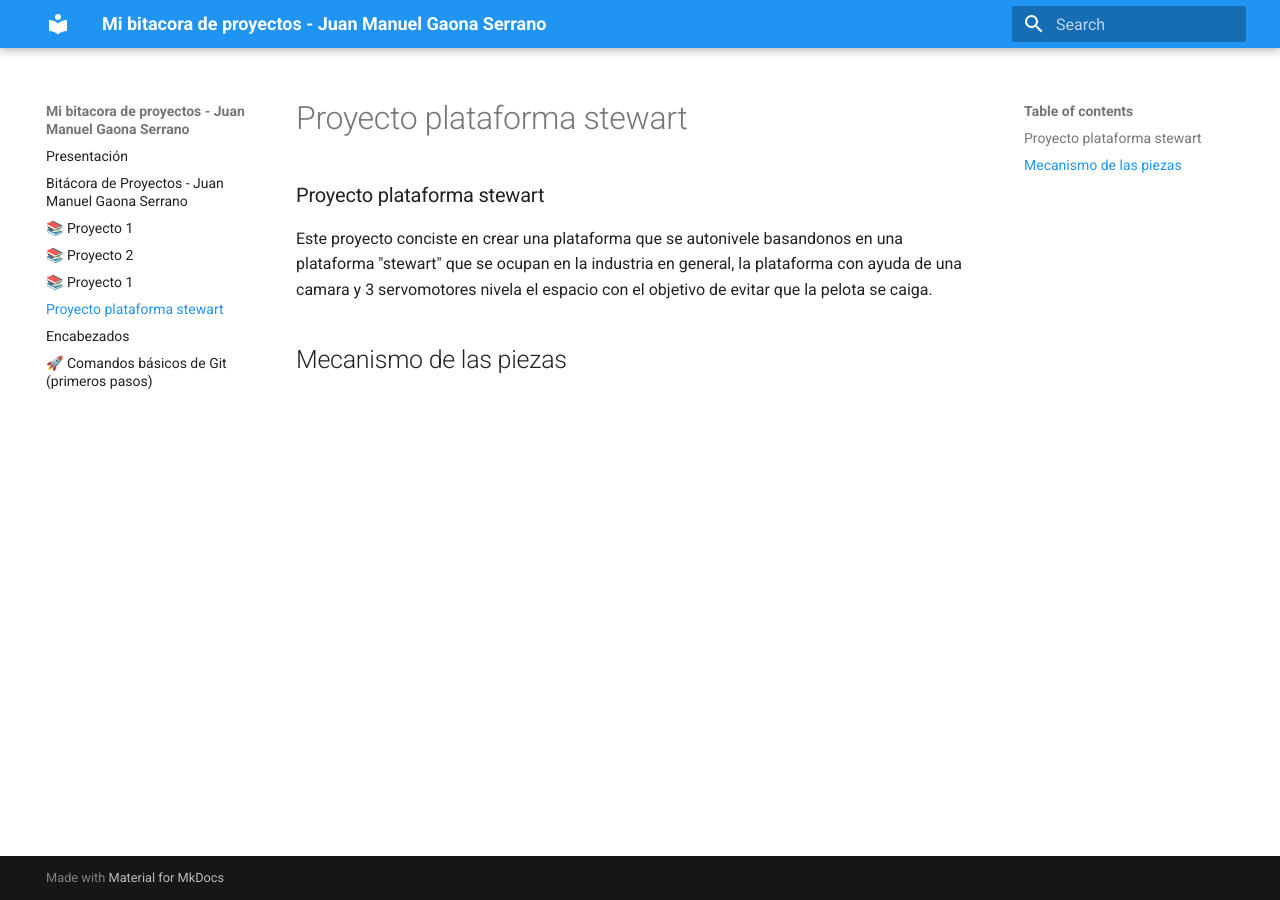
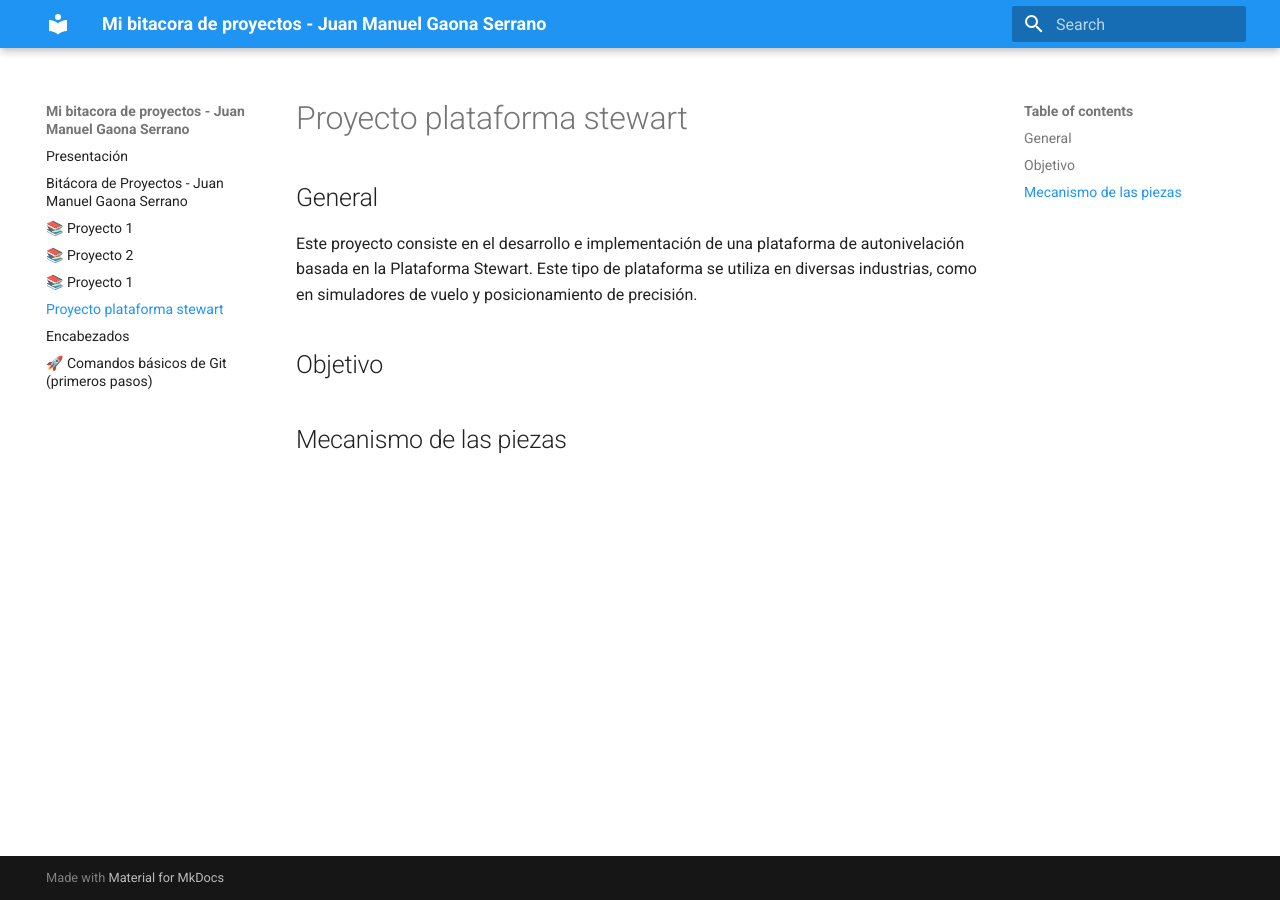
Before and after one commit to juangaona712-ship-it/Bit-cora-JMGS, an MkDocs documentation site: the page built from docs/Proyecto plataforma stewart.md, in a window 1280 px wide. Built offline with MkDocs 1.6.1 and Material for MkDocs 9.7.7, drawn with Linux system fonts in a browser that asks for light colours.

Commit message:
Revise Proyecto plataforma stewart documentation
Updated project description for clarity and structure.

```diff
--- a/docs/Proyecto plataforma stewart.md
+++ b/docs/Proyecto plataforma stewart.md
@@ -1,3 +1,5 @@
-###Proyecto plataforma stewart
-Este proyecto conciste en crear una plataforma que se autonivele basandonos en una plataforma "stewart" que se ocupan en la industria en general, la plataforma con ayuda de una camara y 3 servomotores nivela el espacio con el objetivo de evitar que la pelota se caiga.
-##Mecanismo de las piezas
+# Proyecto plataforma stewart
+## General
+Este proyecto consiste en el desarrollo e implementación de una plataforma de autonivelación basada en la Plataforma Stewart. Este tipo de plataforma se utiliza en diversas industrias, como en simuladores de vuelo y posicionamiento de precisión.
+## Objetivo
+## Mecanismo de las piezas
```
